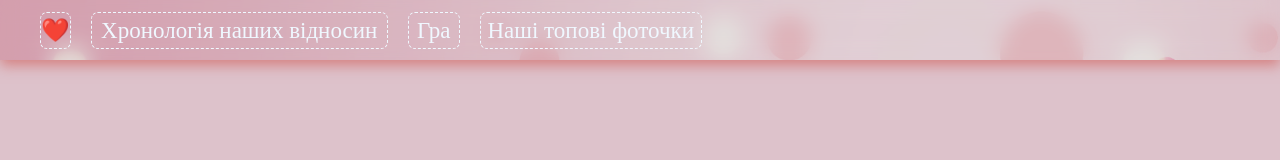
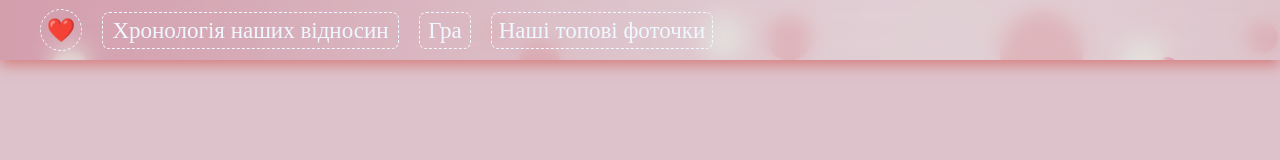
Before and after one commit to Gentleman-88/For_my_Love, a React (Create React App) app: page /For_my_Love/love in a window 1280 px wide. Shown: the top 160 px of the page. Built offline with nearby package versions, Linux system fonts and the light colour scheme.

Commit message:
Upd Styles

```diff
--- a/src/Pages/HomePage/Home.module.css
+++ b/src/Pages/HomePage/Home.module.css
@@ -7,7 +7,7 @@
   margin: 0 auto;
   margin-top: 155px;
   padding: 20px;
-  height: 350px;
+  height: 290px;
   width: 700px;
   backdrop-filter: blur(10px);
   border-radius: 15px;
--- a/src/components/Navigation/Navigation.module.css
+++ b/src/components/Navigation/Navigation.module.css
@@ -13,11 +13,12 @@
   display: flex;
   align-items: center;
   justify-content: center;
-  height: 35px;
+  height: 40px;
+  width: 40px;
   text-decoration: none;
   font-size: 23px;
   border: 1px dashed;
-  border-radius: 7px;
+  border-radius: 50%;
   font-weight: 500;
   color: aliceblue;
   transition: box-shadow 0.3s ease-in-out;
```
